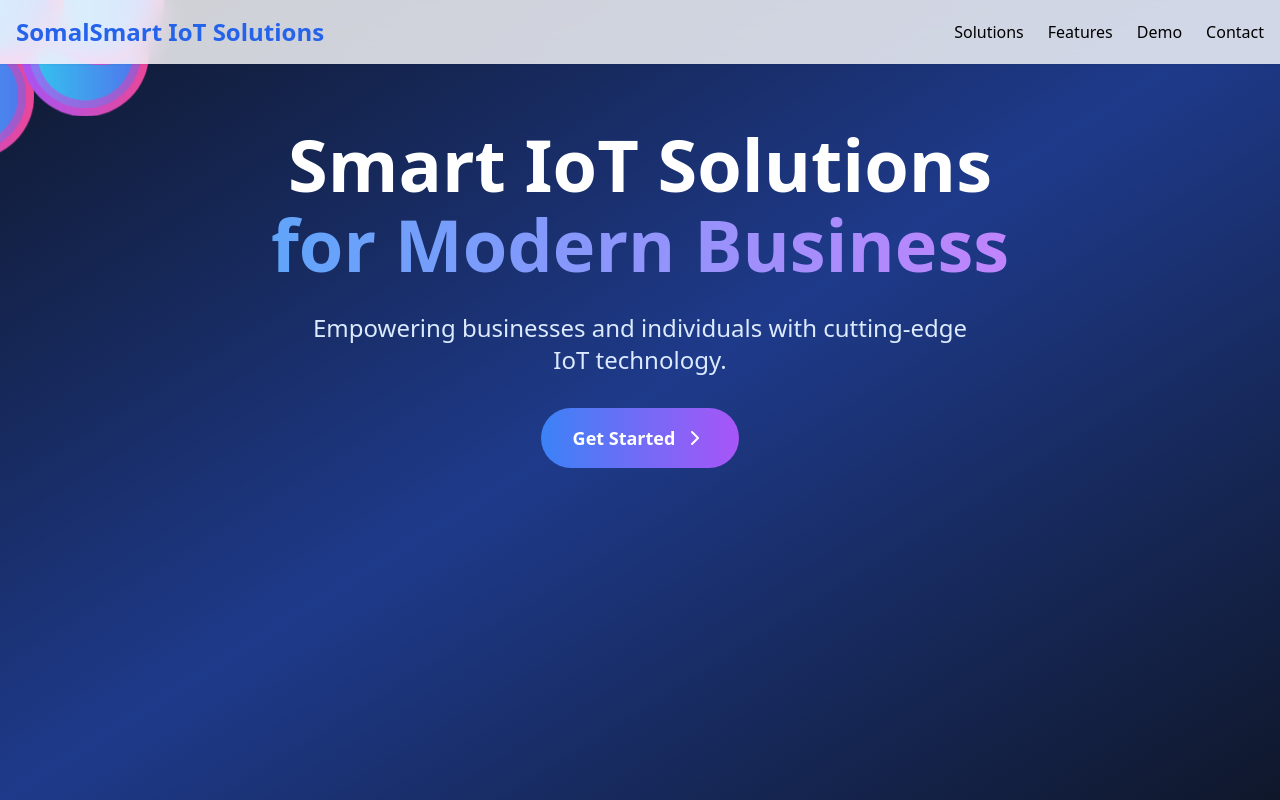
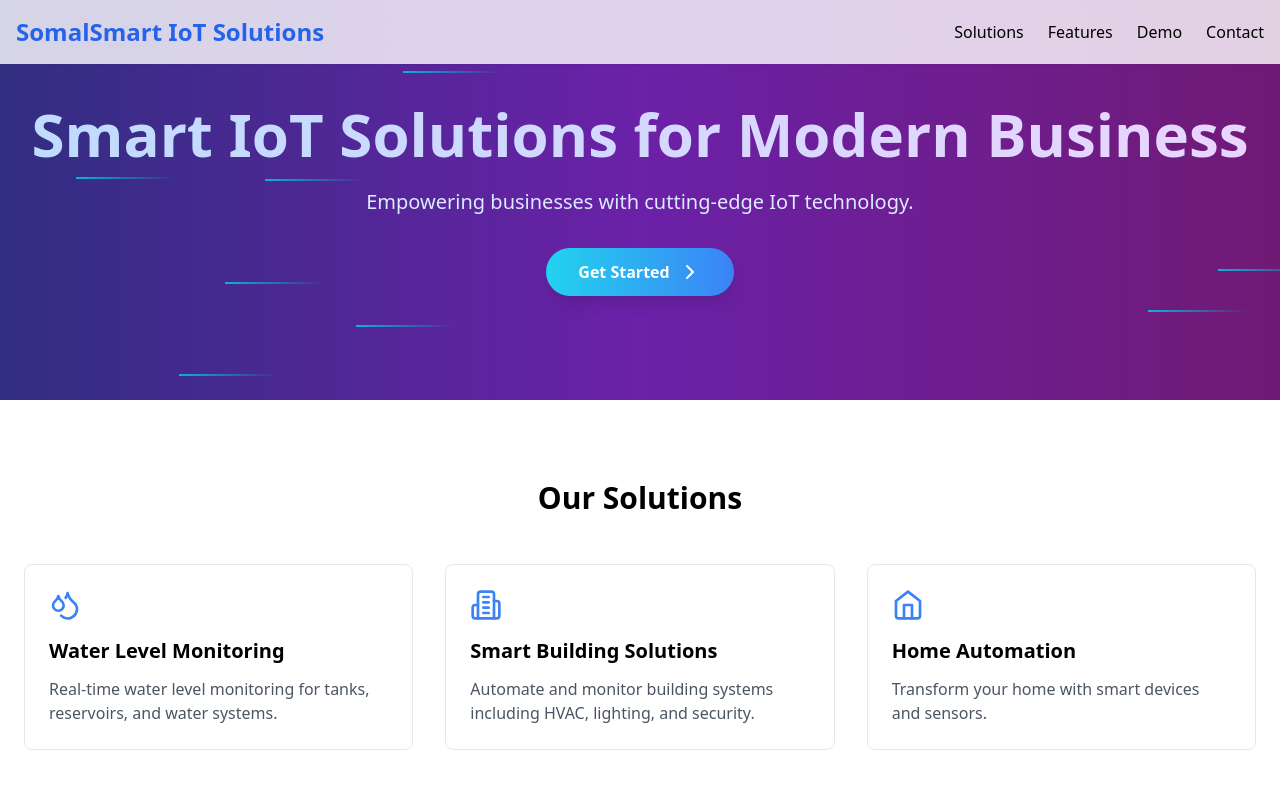
Before and after one commit to mustafasigad/iot-solutions-somalsmart, a Next.js app: page / in a window 1280 px wide. Shown: the top 800 px of the page. Built offline with nearby package versions, Linux system fonts and the light colour scheme.

Commit message:
page look  improved

```diff
--- a/src/components/home/HeroSection.js
+++ b/src/components/home/HeroSection.js
@@ -1,102 +1,64 @@
-"use client"
+"use client";
+import React from 'react';
+import { ChevronRight, Signal } from 'lucide-react';
 
-import React, { useEffect, useState } from 'react';
-import { ChevronRight } from 'lucide-react';
+const NetworkNode = ({ Icon, color, size, style }) => (
+  <div className="absolute transform -translate-x-1/2 -translate-y-1/2" style={style}>
+    <div className={`text-${color} animate-pulse`}>
+      <Icon size={size} />
+    </div>
+    <div className={`absolute inset-0 bg-${color} rounded-full animate-ping opacity-20`} />
+    <div className={`absolute inset-0 bg-${color} rounded-full animate-pulse opacity-40`} />
+  </div>
+);
 
-const ChakraOrb = ({ delay = 0 }) => {
-  return (
-    <div className="absolute w-32 h-32 transform -translate-x-1/2 -translate-y-1/2"
-      style={{
-        animation: `float ${Math.random() * 10 + 20}s infinite ${delay}s`
-      }}>
-      <div className="relative w-full h-full">
-        <div className="absolute inset-0 rounded-full bg-gradient-to-r from-purple-500 to-pink-500 opacity-30 animate-pulse"
-          style={{ animationDuration: '3s' }} />
-        <div className="absolute inset-2 rounded-full bg-gradient-to-r from-blue-400 to-indigo-500 opacity-40 animate-pulse"
-          style={{ animationDuration: '4s' }} />
-        <div className="absolute inset-4 rounded-full bg-gradient-to-r from-cyan-400 to-blue-500 opacity-50 animate-pulse"
-          style={{ animationDuration: '5s' }} />
-      </div>
-    </div>
-  );
-};
+const DataStream = ({ style }) => (
+  <div className="absolute h-0.5 bg-gradient-to-r from-cyan-500 to-transparent animate-[moveRight_2s_linear_infinite]" style={style} />
+);
 
 export default function HeroSection() {
-  const [mounted, setMounted] = useState(false);
+  return (
+    <header className="relative bg-gradient-to-r from-indigo-900 via-purple-800 to-fuchsia-900 text-white overflow-hidden h-[400px] flex items-center justify-center">
+      {/* Sensors Network */}
+      <div className="absolute inset-0">
 
-  useEffect(() => {
-    setMounted(true);
-    const style = document.createElement('style');
-    style.textContent = `
-      @keyframes float {
-        0%, 100% { transform: translate(-50%, -50%) rotate(0deg) translate(100px) rotate(0deg); }
-        50% { transform: translate(-50%, -50%) rotate(180deg) translate(100px) rotate(-180deg); }
-      }
-      @keyframes fadeSlideUp {
-        from { opacity: 0; transform: translateY(20px); }
-        to { opacity: 1; transform: translateY(0); }
-      }
-    `;
-    document.head.appendChild(style);
-    return () => document.head.removeChild(style);
-  }, []);
 
-  const scrollToContact = () => {
-    document.getElementById('contact')?.scrollIntoView({ behavior: 'smooth' });
-  };
-
-  if (!mounted) return null;
-
-  return (
-    <header className="relative min-h-screen bg-gradient-to-br from-slate-900 via-blue-900 to-slate-900 text-white overflow-hidden">
-      <div className="absolute inset-0">
-        {Array.from({ length: 5 }).map((_, i) => (
-          <ChakraOrb key={i} delay={i * 2} />
+        {/* Data Streams */}
+        {Array.from({ length: 8 }).map((_, i) => (
+          <DataStream
+            key={`stream-${i}`}
+            style={{
+              left: `${Math.random() * 100}%`,
+              top: `${Math.random() * 100}%`,
+              width: '100px',
+              transform: `rotate(${Math.random() * 360}deg)`,
+              animationDelay: `${i * 0.5}s`
+            }}
+          />
         ))}
       </div>
 
-      <div className="relative">
-        <div className="absolute inset-0 bg-gradient-to-b from-transparent via-blue-900/30 to-slate-900/80" />
-      </div>
+      <style jsx>{`
+        @keyframes moveRight {
+          from { transform: translateX(-100%); }
+          to { transform: translateX(100%); }
+        }
+      `}</style>
 
-      <div className="container mx-auto px-6 py-32 relative z-10">
-        <div className="flex flex-col items-center text-center space-y-8">
-          <h1
-            className="text-5xl md:text-7xl font-bold"
-            style={{
-              animation: 'fadeSlideUp 1s ease-out forwards',
-              opacity: 0
-            }}
+      {/* Content */}
+      <div className="container mx-auto px-6 py-16 relative z-10 flex items-center justify-center h-full">
+        <div className="flex flex-col items-center text-center">
+          <h1 className="text-4xl md:text-6xl font-bold mb-6 animate-fade-in bg-clip-text text-transparent bg-gradient-to-r from-blue-200 to-purple-200">
+            Smart IoT Solutions for Modern Business
+          </h1>
+          <p className="text-xl mb-8 max-w-2xl animate-fade-in-delay text-blue-100">
+            Empowering businesses with cutting-edge IoT technology.
+          </p>
+          <button
+            onClick={() => document.getElementById('contact')?.scrollIntoView({ behavior: 'smooth' })}
+            className="bg-gradient-to-r from-cyan-400 to-blue-500 hover:from-cyan-500 hover:to-blue-600 px-8 py-3 rounded-full font-semibold text-white flex items-center transform hover:scale-105 transition-all shadow-lg hover:shadow-cyan-500/50"
           >
-            Smart IoT Solutions
-            <span className="block mt-2 bg-gradient-to-r from-blue-400 to-purple-400 bg-clip-text text-transparent">
-              for Modern Business
-            </span>
-          </h1>
-
-          <p
-            className="text-xl md:text-2xl max-w-2xl text-blue-100"
-            style={{
-              animation: 'fadeSlideUp 1s ease-out 0.3s forwards',
-              opacity: 0
-            }}
-          >
-            Empowering businesses and individuals with cutting-edge IoT technology.
-          </p>
-
-          <button
-            onClick={scrollToContact}
-            className="relative group bg-gradient-to-r from-blue-500 to-purple-500 px-8 py-4 rounded-full font-semibold text-lg transition-all duration-300 hover:scale-105 hover:shadow-lg hover:shadow-blue-500/30"
-            style={{
-              animation: 'fadeSlideUp 1s ease-out 0.6s forwards',
-              opacity: 0
-            }}
-          >
-            <span className="relative z-10 flex items-center">
-              Get Started
-              <ChevronRight className="ml-2 transition-transform group-hover:translate-x-1" />
-            </span>
-            <div className="absolute inset-0 rounded-full bg-gradient-to-r from-blue-600 to-purple-600 opacity-0 group-hover:opacity-100 transition-opacity" />
+            Get Started <ChevronRight className="ml-2" />
           </button>
         </div>
       </div>
```
